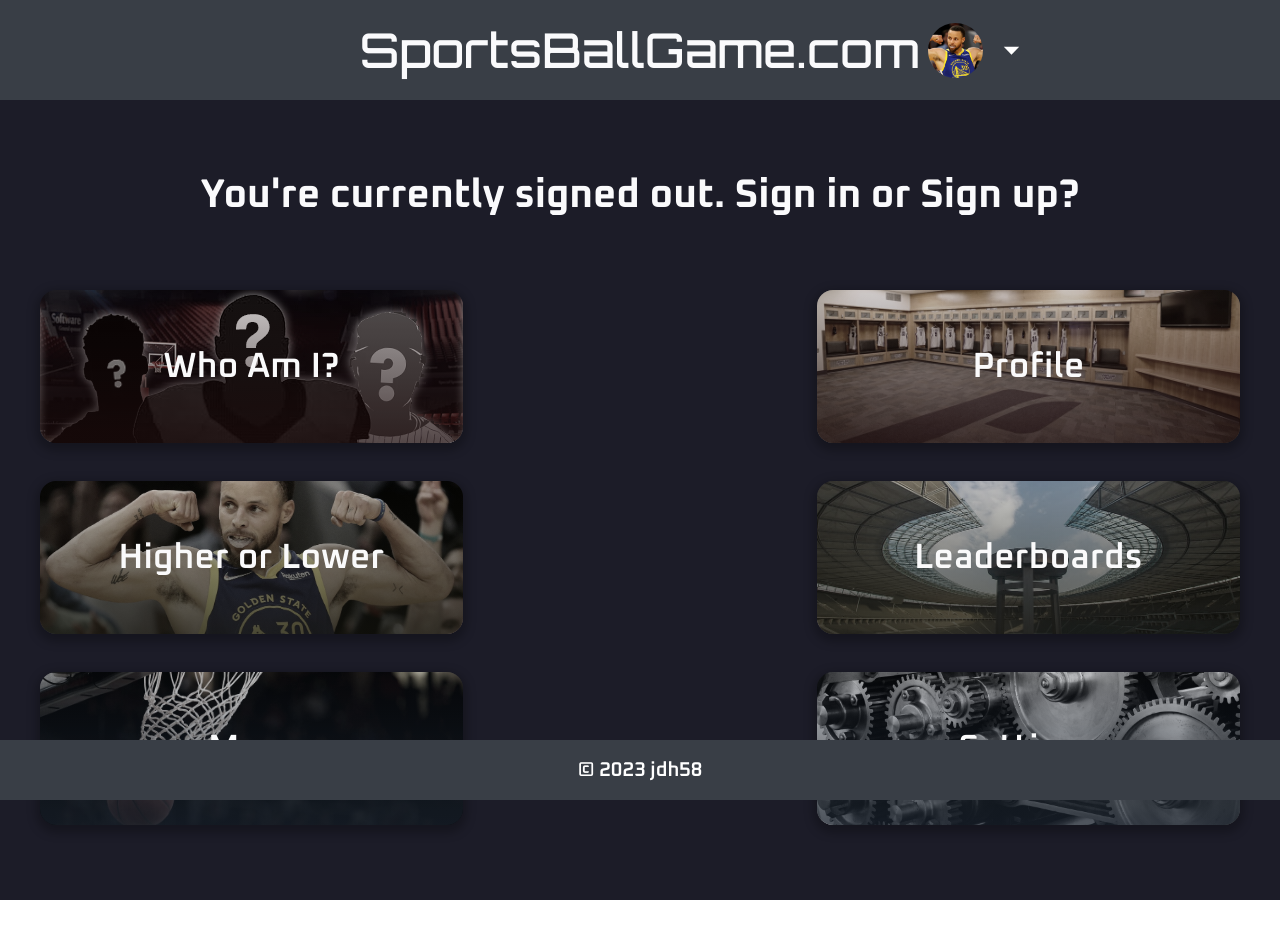
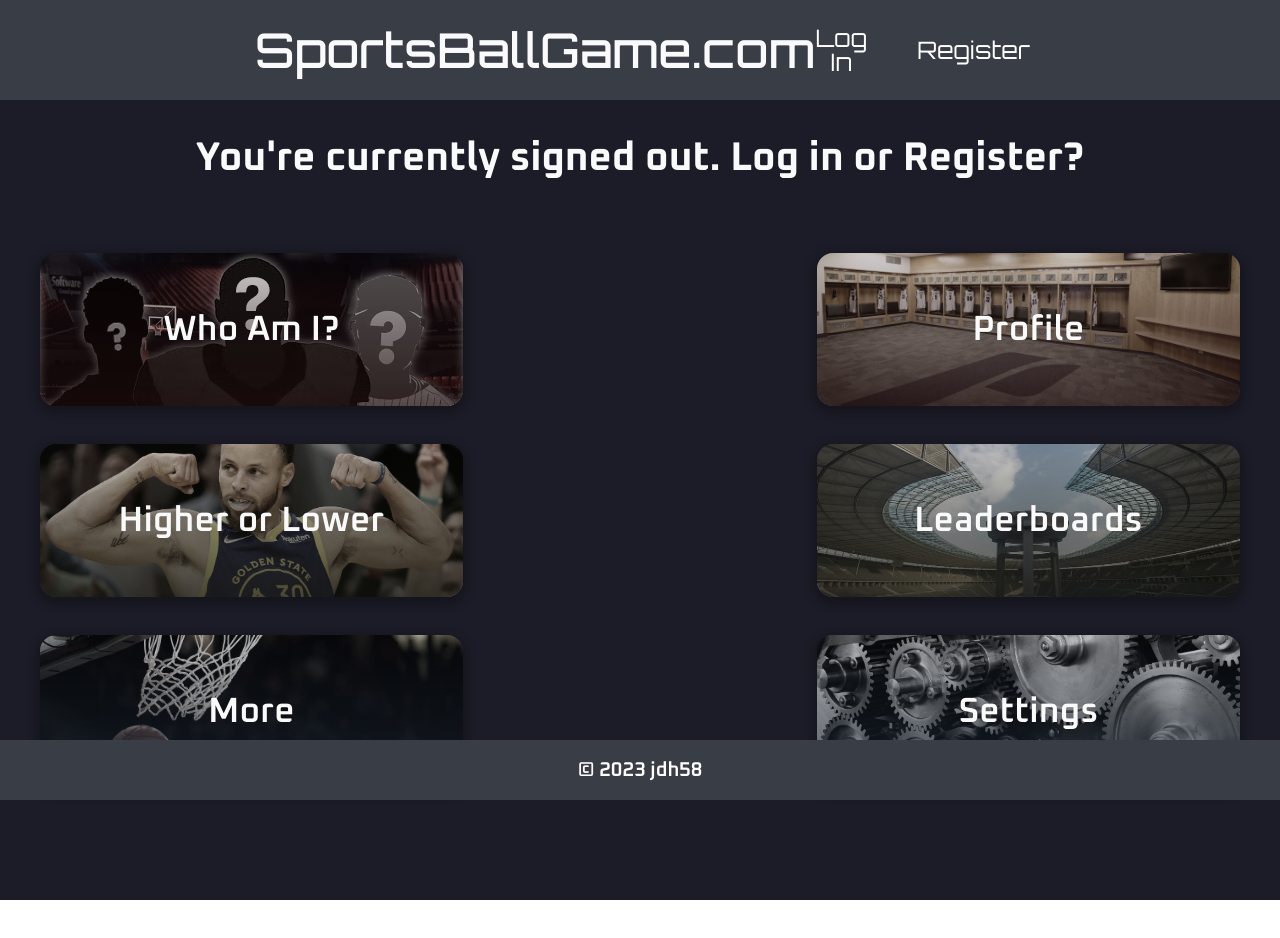
Before and after one commit to jdh58/sportsballgame, a React (Vite) app: page / in a window 1280 px wide. Shown: the top 938 px of the page. Built offline with nearby package versions, Linux system fonts and the light colour scheme.

Commit message:
Finish styling up the home page with log in button

```diff
--- a/src/components/Header.tsx
+++ b/src/components/Header.tsx
@@ -1,7 +1,6 @@
 import { useState } from 'react';
 import ProfilePic from './ProfilePic';
 import Dropdown from '../assets/dropdown.svg';
-import Curry from '../assets/curry.jpg';
 import '../styles/Header.css';
 
 export default function Header() {
@@ -27,16 +26,10 @@ export default function Header() {
           </div>
         </div>
       ) : (
-        <div className="profileIndicator">
-          <ProfilePic image={Curry} />
-          <div className="dropdownContainer">
-            <img src={Dropdown} alt="" />
-          </div>
+        <div className="signInButtonContainer">
+          <button className="signIn">Log In</button>
+          <button className="register">Register</button>
         </div>
-        // <div className="signInButtonContainer">
-        //   <button className="signIn">Sign In</button>
-        //   <button className="signOut">Sign Out</button>
-        // </div>
       )}
     </header>
   );
--- a/src/components/HomePage.tsx
+++ b/src/components/HomePage.tsx
@@ -30,8 +30,8 @@ export default function HomePage() {
             <h2 className="welcome">Welcome, {User.username}</h2>
           ) : (
             <h2 className="welcome">
-              You're currently signed out. <Link to="/signin">Sign in</Link> or{' '}
-              <Link to="/signup">Sign up</Link>?
+              You're currently signed out. <Link to="/login">Log in</Link> or{' '}
+              <Link to="/register">Register</Link>?
             </h2>
           )}
           <div className="optionsContainer">
--- a/src/components/TileButton.tsx
+++ b/src/components/TileButton.tsx
@@ -1,5 +1,4 @@
 import '../styles/TileButton.css';
-import Curry from '../assets/curry.jpg';
 
 export default function TileButton({
   label,
--- a/src/styles/Header.css
+++ b/src/styles/Header.css
@@ -60,3 +60,21 @@ header.header > .profileIndicator {
   width: 100%;
   height: 100%;
 }
+
+.signInButtonContainer {
+  display: flex;
+  align-items: center;
+  gap: 50px;
+  justify-self: flex-end;
+}
+
+.signInButtonContainer > button {
+  font-family: 'Orbitron';
+  font-size: 2.4rem;
+  color: white;
+}
+
+.signInButtonContainer > button:hover {
+  cursor: pointer;
+  text-decoration: underline;
+}
--- a/src/styles/HomePage.css
+++ b/src/styles/HomePage.css
@@ -46,7 +46,7 @@
   display: flex;
   flex-direction: column;
   justify-content: center;
-  gap: 75px;
+  /* gap: 75px; */
   align-items: center;
 }
 
@@ -55,6 +55,7 @@
   width: 100%;
   max-width: 1200px;
   justify-content: space-between;
+  padding: 75px 0;
 }
 
 .homePage .optionsContainer .left,
```
